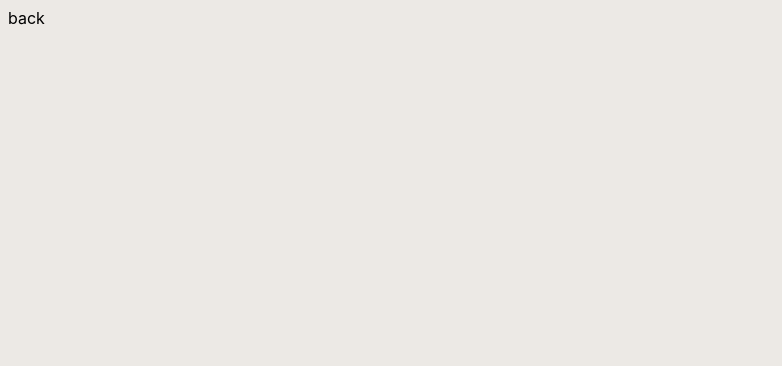
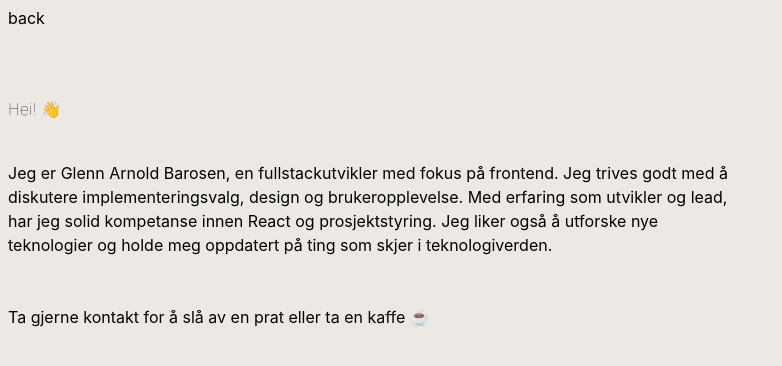
Before and after one commit to glennbarosen/homepage, a SvelteKit app: page /about in a window 1280 px wide. Shown: the top 366 px of the page, without its empty margins (0-782 px from the left). Built offline with nearby package versions, Linux system fonts and the light colour scheme.

Commit message:
Update about page content

```diff
--- a/src/routes/about/+page.svelte
+++ b/src/routes/about/+page.svelte
@@ -3,4 +3,31 @@
 	<meta name="description" content="About this app" />
 </svelte:head>
 
-<div></div>
+<main>
+	<h1>Hei! 👋</h1>
+	<p>
+		Jeg er Glenn Arnold Barosen, en fullstackutvikler med fokus på frontend. Jeg trives godt med å
+		diskutere implementeringsvalg, design og brukeropplevelse. Med erfaring som utvikler og lead,
+		har jeg solid kompetanse innen React og prosjektstyring. Jeg liker også å utforske nye
+		teknologier og holde meg oppdatert på ting som skjer i teknologiverden.
+	</p>
+	<p>Ta gjerne kontakt for å slå av en prat eller ta en kaffe ☕</p>
+</main>
+
+<style>
+	main {
+		max-width: 720px;
+		display: flex;
+		flex-direction: column;
+		gap: 1rem;
+	}
+
+	h1 {
+		font-size: var(--font-large);
+		font-weight: 100;
+	}
+	p {
+		font-size: var(--font-medium);
+		line-height: 1.5;
+	}
+</style>
```
